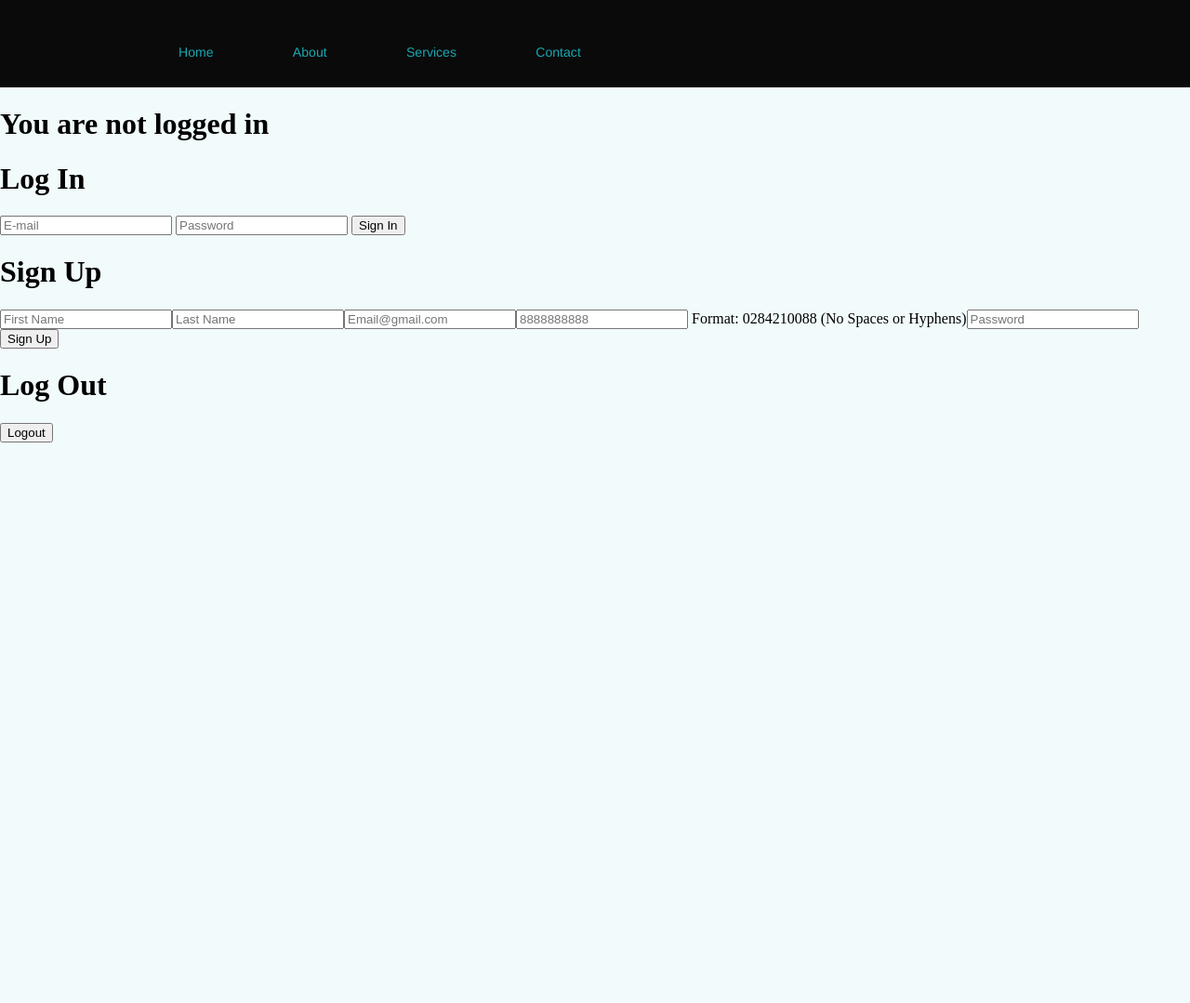
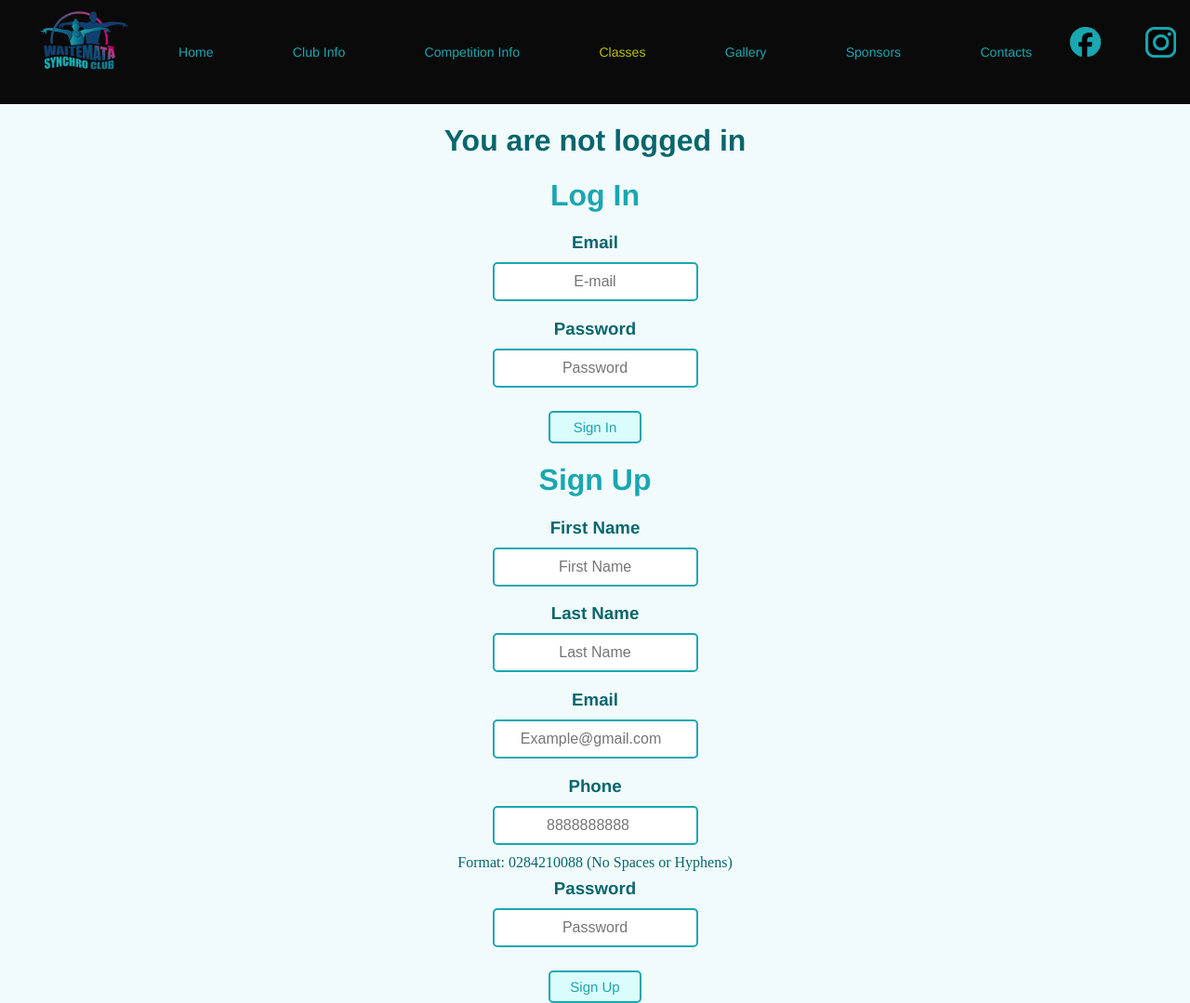
Before and after one commit to IliaTrefilov/WaitemataSynchroClub, a PHP site: page /classes.php in a window 1280 px wide; the page is wider, and only the part inside the window is pictured. Shown: that part at 93% size. Before the commit the page ends 476 px from the top of that part, so only its background shows below. Run offline with PHP 8.4, Linux system fonts and the light colour scheme.

Commit message:
Added session changing feature + Classes.php css

```diff
--- a/classes.php
+++ b/classes.php
@@ -9,53 +9,101 @@ require_once 'phpcode/VMC/signup_view.php';
 <head>
     <meta name="viewport" content="width=device-width">
     <link rel="stylesheet" href="synchro.css">
+    <link rel="stylesheet" href="login.css">
     <!-- Title is what the name of the tab is called when you have it open. I have made each page's title start with the pages name -->
     <title>CLASSES | WAITEMATA SYNCHRO CLUB</title>
 </head>
 <!--Navigation Bar + Link to stylesheet-->
 <header>
-
-    <?php include 'phpcode/navbar.php'; ?>
-
+<header>
+    <!-- Where ever I have something set as class="content" I am making it centered when you zoom out -->
+    <div class="content">
+        <!-- Navigation Bar -->
+        <nav>
+            <ul>
+                <!-- <a> with the class "Openpage" is the page which is open. This class makes the text yellow to make it easier for users to see what page is open  -->
+                <li><a href="index.php">Home</a></li>
+                <li><a href="clubinfo.html">Club Info</a></li>
+                <li><a href="compinfo.html">Competition Info</a></li>
+                <li><a class="openpage" href="classes.php">Classes</a></li>
+                <li><a href="gallery.html">Gallery </a></li>
+                <li><a href="sponsors.html">Sponsors</a></li>
+                <li><a href="contacts.html">Contacts</a></li>
+                    <div class="imglinks">
+                        <a class="facebook" href="www.google.com"><img src="images/facebook.png"></a>
+                        <a href="www.learncoach.com"><img src="images/instagram.png"></a>
+                    </div>
+            </ul>
+        </nav>
+        <a href="home.html"><img class="logo" src="images/logo.png"></a>
+    </div>
+</header>
 </header>
 
 <body>
-
+    <div class="content">
         <h1>
         <?php
         output_firstname();
         ?>
         </h1>
 
+<!-- Php checks if $_SESSION doesn't have user id set. It will be set if logged in. Since we are not logged in, it will display Log In and Sign Up forms.  -->
     <!-- Log in form  -->
+        <?php if (!isset($_SESSION['user_id'])) {?>
+
+            <form action="phpcode/login.php" method="post">
             <h1>Log In</h1>
-    <form action="phpcode/login.php" method="post">
+                <h3>Email</h3>
                 <input type="text" name="email" placeholder="E-mail" autocomplete="off">
+                <h3>Password</h3>
                 <input type="password" name="pswd" placeholder="Password" autocomplete="off">
+                <h6></h6>
                 <button>Sign In</button>
             </form>
 
+
+    <!-- Sign up form. Values are filled using signup_view.php-->
+            <form action="phpcode/signup.php" method="post">
+            <h1>Sign Up</h1>
+
             <?php
-    check_login_errors();
+            check_signup_errors();
             ?>
-
-<!-- Sign up form -->
-    <h1>Sign Up</h1>
-    <form action="phpcode/signup.php" method="post">
                 <?php
                 signup_inputs();
                 ?>
 
+            <h6></h6>
             <button>Sign Up</button>
             </form>
 
-    <?php
-    check_signup_errors();
-    ?>
+        <?php } ?>
 
-<!-- Logout form/button -->
-    <h1>Log Out</h1>
+    <!-- ONCE SIGNED IN. Session changing /Logout forms -->
+        <?php if (isset($_SESSION['user_id'])) {?>
             <form action="phpcode/logout.php" method="post">
                 <button>Logout</button>
             </form>
+
+            <div class="container">
+                    <div class="box" id="box1">
+                        <h1> Training Sessions </h1>
+                        <p> Group 1 is for younger kids (5-15)  and happens from 5pm - 6pm.
+                        Group 2 is for older kids/adults (16-100) and happens from 6:15pm - 7:30pm. Please pick only the days for the group you are interested in. It is recommended you come on all days but its is fine if you skip one or two days a week. <br>
+                    Message us if you have any questions!</p>
+                    </div>
+                <?php join_sessions();
+                session_change();
+                ?>
+
+
+
+            </div>
+
+        <?php } ?>
+
+
+
+    </div>
 </body>
--- /dev/null
+++ b/login.css
@@ -0,0 +1,123 @@
+h1 {
+    position:relative;
+    text-align:center;
+    color:#19a7b1;
+    font-family:'Franklin Gothic Medium', 'Arial Narrow';
+}
+
+p {
+    color:#06666d;
+    font-family: 'Arial, Helvetica, sans-serif';
+    font-size:20px;
+    text-align:justify;
+    text-align-last:center;
+}
+
+h3 {
+    position:relative;
+    color: #06666d;
+    margin-bottom:10px;
+    font-family:'Franklin Gothic Medium', 'Arial Narrow';
+}
+
+form {
+    text-align:center;
+}
+
+input {
+    text-align:center;
+    font-size:16px;
+    color: #06666d;
+    border: #19a7b1 solid 2px;
+    border-radius: 5px;
+    padding: 10px 5px;
+}
+
+label {
+    position:relative;
+    top:10px;
+    color: #06666d;
+    font-family: 'Arial, Helvetica, sans-serif';
+
+}
+
+button{
+    width:100px;
+    text-align: center;
+    color:#19a7b1;
+    font-family: 'Franklin Gothic Medium', 'Arial Narrow';
+    font-size:15px;
+    background-color: #dbfcfd;
+    padding-top:7px;
+    padding-bottom:7px;
+    position:relative;
+    border-radius:5px;
+    border:2px solid #19a7b1;
+    cursor:pointer;
+
+}
+button:hover{
+    background-color: #19a7b1;
+    color:#b2fcff;
+    border:2px solid #b2fcff;
+    transition-duration: 0.4s;
+}
+
+.error {
+    text-align:center;
+    font-size:20px;
+    color:red;
+    font-family: Arial, Helvetica, sans-serif;
+
+}
+
+.success {
+    text-align:center;
+    font-size:20px;
+    color:green;
+    font-family: Arial, Helvetica, sans-serif;
+}
+
+.container{
+    position:relative;
+    top: 20px;
+    display:flex;
+    flex-direction:row;
+    justify-content: center;
+    gap:20px
+}
+.box {
+    height:400px;
+    border:5px solid #19a7b1;
+    border-radius:25px;
+    padding:20px;
+}
+#box1 {
+    width:300px;
+    padding:20px 50px 20px 50px;
+    background: #baeef0;
+
+}
+#box2 {
+    width:400px;
+    background: #e9feff;
+
+}
+#box3 {
+    width:420px;
+    text-align:center;
+    background: #e9feff;
+}
+#box3 button {
+    top:100px;
+    right:250px;
+    width:175px;
+    font-size:22px;
+    padding-top:10px;
+    padding-bottom:10px;
+    border-radius:10px;
+    border:3px solid #19a7b1;
+}
+#box3 button:hover{
+    border:3px solid #b2fcff;
+}
--- a/phpcode/VMC/login_view.php
+++ b/phpcode/VMC/login_view.php
@@ -8,25 +8,90 @@ function check_login_errors()
         $errors = $_SESSION["errors_login"];
 
         foreach ($errors as $error) {
-            echo  '<p>' . $error . '</p>';
+            echo  '<p class="error">' . $error . '</p>';
         }
 
         unset($_SESSION['errors_login']);
-    }
-    else if (isset($_GET['login']) && $_GET['login'] === "success") {
-        echo '<p> Login Successful!</p>';
     }
 }
 
 function output_firstname()
 {
     if (isset($_SESSION["user_id"])) {
-        echo "Hello " . $_SESSION['firstname'];
+        echo '<h1 style="color: #06666d"> You are logged in as: <span style="color: #19a7b1">' . $_SESSION["firstname"] .'</span></h1>';
     } else {
-        echo 'You are not logged in';
+        echo '<h1 style="color: #06666d">You are not logged in</h1>';
+    }
+}
+
+function join_sessions()
+{
+    echo'<div class="box" id="box2">
+        <form action="phpcode/joinsessions.php" method="post">
+        <h1>Group One (5pm - 6pm)</h1>';
+    if ($_SESSION['mondayfirst'] == 1) {
+        echo '<h3>Monday</h3><input type="checkbox" name="mondayfirst" checked>';
+    } else {
+        echo '<h3>Monday</h3><input type="checkbox" name="mondayfirst">';
+    }
+
+    if ($_SESSION['tuesdayfirst'] == 1) {
+        echo '<h3>Tuesday</h3><input type="checkbox" name="tuesdayfirst" checked>';
+    } else {
+        echo '<h3>Tuesday</h3><input type="checkbox" name="tuesdayfirst">';
+    }
+
+    if ($_SESSION['thursdayfirst'] == 1) {
+        echo '<h3>Thursday</h3><input type="checkbox" name="thursdayfirst" checked>';
+    } else {
+        echo '<h3>Thursday</h3><input type="checkbox" name="thursdayfirst">';
+    }
+
+    if ($_SESSION['saturdayfirst'] == 1) {
+        echo '<h3>Saturday</h3><input type="checkbox" name="saturdayfirst" checked>';
+    } else {
+        echo '<h3>Saturday</h3><input type="checkbox" name="saturdayfirst">';
+    }
+
+    echo '</div>
+        <div class="box" id="box3">
+        <h1>Group Two (6:15pm - 7:30pm)</h1>';
+
+    if ($_SESSION['mondaysecond'] == 1) {
+        echo '<h3>Monday</h3><input type="checkbox" name="mondaysecond" checked>';
+    } else {
+        echo '<h3>Monday</h3><input type="checkbox" name="mondaysecond">';
+    }
+
+    if ($_SESSION['tuesdaysecond'] == 1) {
+        echo '<h3>Tuesday</h3><input type="checkbox" name="tuesdaysecond" checked>';
+    } else {
+        echo '<h3>Tuesday</h3><input type="checkbox" name="tuesdaysecond">';
+    }
+
+    if ($_SESSION['thursdaysecond'] == 1) {
+        echo '<h3>Thursday</h3><input type="checkbox" name="thursdaysecond" checked>';
+    } else {
+        echo '<h3>Thursday</h3><input type="checkbox" name="thursdaysecond">';
+    }
+
+    if ($_SESSION['saturdaysecond'] == 1) {
+        echo '<h3>Saturday</h3><input type="checkbox" name="saturdaysecond" checked>';
+    } else {
+        echo '<h3>Saturday</h3><input type="checkbox" name="saturdaysecond">';
+    }
+    echo '<h6></h6><button>Submit Times</button></form></div>';
+
+
+    }
+
+
+function session_chance()
+{
+    if (isset($_GET["sessionchange"]) && $_GET["sessionchange"] === "success") {
+        echo '<p class="success">Session Change Succesful!</p>';
     }
 }
 
 
-
 ?>
--- a/phpcode/VMC/signup_view.php
+++ b/phpcode/VMC/signup_view.php
@@ -7,34 +7,34 @@ function signup_inputs ()
 {
     //Checks if FIRSTNAME was entered and if yes then it keeps the value
     if (isset($_SESSION["signup_data"]['firstname'])) {
-        echo '<input type="text" name="firstname" placeholder="First Name" maxlength="50" value="' . $_SESSION["signup_data"]["firstname"] . '">';
+        echo '<h3>First Name</h3> <input type="text" name="firstname" placeholder="First Name" maxlength="50" value="' . $_SESSION["signup_data"]["firstname"] . '">';
     } else {
-        echo '<input type="text" name="firstname" placeholder="First Name" maxlength="50">';
+        echo '<h3>First Name</h3> <input type="text" name="firstname" placeholder="First Name" maxlength="50">';
     }
 
     //Checks if LASTNAME was entered and if yes then it keeps that value
     if (isset($_SESSION["signup_data"]['lastname'])) {
-        echo '<input type="text" name="lastname" placeholder="Last Name" maxlength="70" value="' . $_SESSION["signup_data"]["lastname"] . '">';
+        echo '<h3>Last Name</h3> <input type="text" name="lastname" placeholder="Last Name" maxlength="70" value="' . $_SESSION["signup_data"]["lastname"] . '">';
     } else {
-        echo '<input type="text" name="lastname" placeholder="Last Name" maxlength="70">';
+        echo '<h3>Last Name</h3> <input type="text" name="lastname" placeholder="Last Name" maxlength="70">';
     }
 
     //Checks if EMAIL was entered and if yes AND it doesn't have any errors from signup_controller.php that were asigned in signup.php then it keeps that value
     if (isset($_SESSION["signup_data"]['email']) && !isset($_SESSION['errors_signup']['invalid_email']) && !isset($_SESSION['errors_signup']['email_used'])){
-        echo '<input type="text" name="email" placeholder="Email@gmail.com" maxlength="320" autocomplete="off" value="' . $_SESSION["signup_data"]["email"] . '">';
+        echo '<h3>Email</h3> <input type="text" name="email" placeholder="Example@gmail.com" maxlength="320" autocomplete="off" value="' . $_SESSION["signup_data"]["email"] . '">';
     } else {
-        echo '<input type="text" name="email" placeholder="Email@gmail.com  " maxlength="320" autocomplete="off">';
+        echo '<h3>Email</h3> <input type="text" name="email" placeholder="Example@gmail.com  " maxlength="320" autocomplete="off">';
     }
 
     //Checks if PHONE was entered and if yes AND it doesn't have any errors from signup_controller.php that were asigned in signup.php then it keeps that value
     if (isset($_SESSION["signup_data"]['phone']) && !isset($_SESSION['errors_signup']['phone_used'])){
-        echo '<input type="number" name="phone" placeholder="8888888888" pattern="[0-9]{10}" maxlength="10" value="' . $_SESSION["signup_data"]["phone"] . '" autocomplete="off" required> <label>Format: 0284210088 (No Spaces or Hyphens)</label>';
+        echo '<h3>Phone</h3> <input type="number" name="phone" placeholder="8888888888" pattern="[0-9]{10}" maxlength="10" value="' . $_SESSION["signup_data"]["phone"] . '" autocomplete="off" required> <br> <label>Format: 0284210088 (No Spaces or Hyphens)</label>';
     } else {
-        echo '<input type="number" name="phone" placeholder="8888888888" pattern="[0-9]{10}" maxlength="10" autocomplete="off" required> <label>Format: 0284210088 (No Spaces or Hyphens)</label>';
+        echo '<h3>Phone</h3> <input type="number" name="phone" placeholder="8888888888" pattern="[0-9]{10}" maxlength="10" autocomplete="off" required> <br> <label>Format: 0284210088 (No Spaces or Hyphens)</label>';
     }
 
     //Asks for you to put password in
-    echo '<input type="password" name="pswd" placeholder="Password" >';
+    echo '<h3>Password</h3> <input type="password" name="pswd" placeholder="Password" >';
 
 }
 
@@ -44,18 +44,15 @@ function check_signup_errors()
     if (isset($_SESSION['errors_signup'])) {
         $errors = $_SESSION['errors_signup'];
 
-        echo "<br>";
-
         foreach ($errors as $error) {
-            echo '<p>' . $error . '</p>';
+            echo '<p class="error">' . $error . '</p>';
         }
 
         unset($_SESSION['errors_signup']);
 
         //Else if that checks the URL and sees if there's a part that says success. The url will have success if the sign up was succesful (set in signup.php). If there is it will type out text
     } else if (isset($_GET["signup"]) && $_GET["signup"] === "success") {
-        echo '<br>';
-        echo '<p>Signup Succesful!</p>';
+        echo '<p class="success">Signup Succesful!</p>';
     }
 }
 ?>
--- a/phpcode/logout.php
+++ b/phpcode/logout.php
@@ -1,5 +1,6 @@
 <?php
-
+unset($_SESSION['user_id']);
+unset($_SESSION['classesid']);
 session_start();
 session_unset();
 session_destroy();
```
Also changed, not shown: phpcode/VMC/login_model.php (+51 -0 lines), phpcode/joinsessions.php (added, +56 -0 lines), phpcode/login.php (+14 -0 lines). Lines whose indentation alone changed are shown as unchanged.
